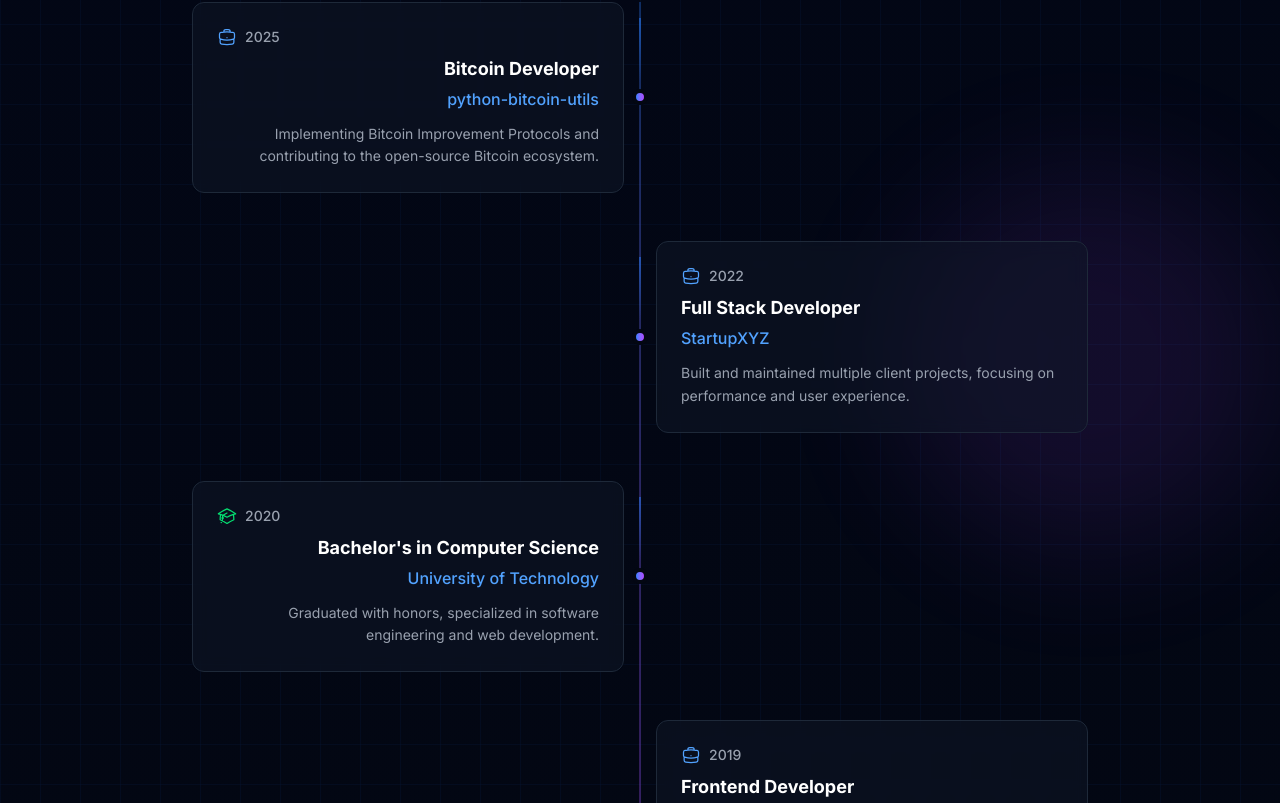
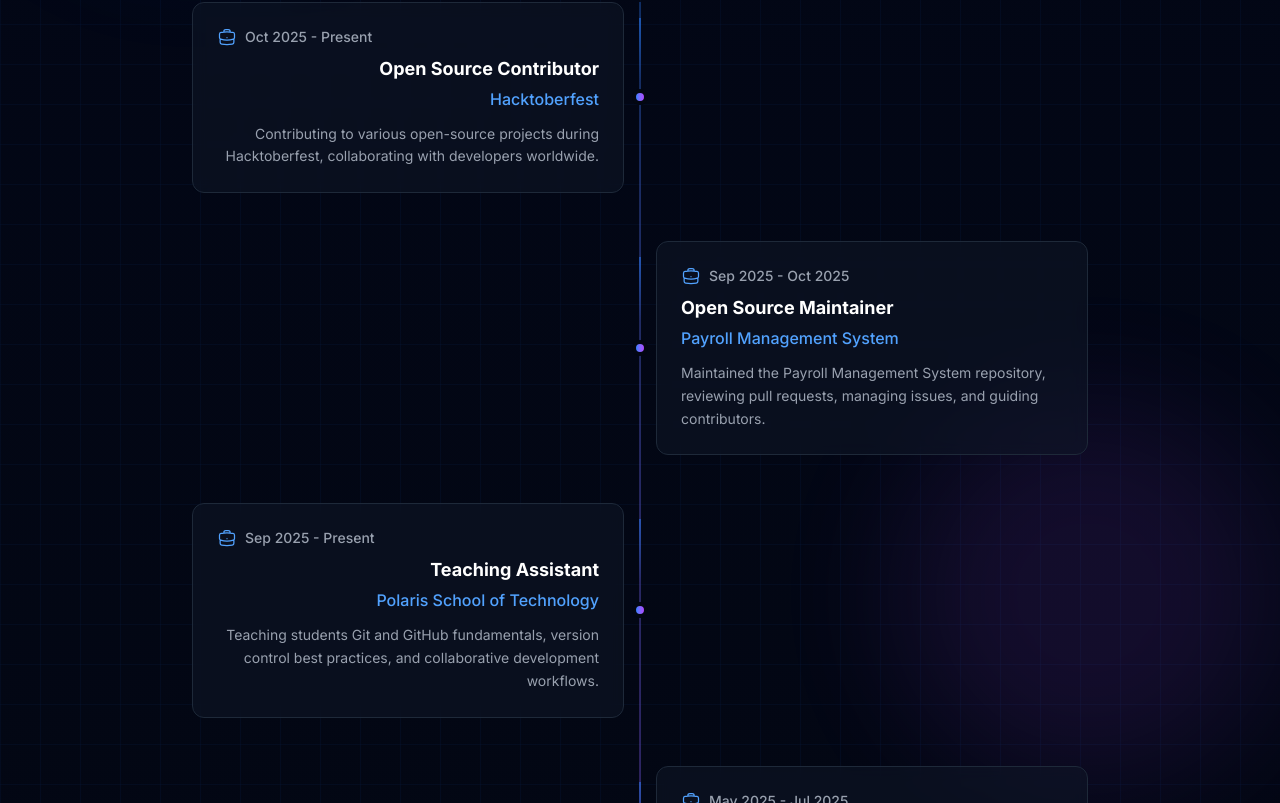
Before and after one commit to JAGADISHSUNILPEDNEKAR/portfolio, a Next.js app: page / in a window 1280 px wide. Shown: the part 1877-2680 px from the top of the page. Built offline with nearby package versions, Linux system fonts and the light colour scheme.

Commit message:
Updated Resume and Added experience

```diff
--- a/src/components/sections/About.tsx
+++ b/src/components/sections/About.tsx
@@ -29,36 +29,45 @@
 
   const timeline = [
       {
-      year: '2025',
+        year: 'Oct 2025 - Present',
+        title: 'Open Source Contributor',
+        company: 'Hacktoberfest',
+        type: 'work',
+        description:
+          'Contributing to various open-source projects during Hacktoberfest, collaborating with developers worldwide.',
+      },
+      {
+        year: 'Sep 2025 - Oct 2025',
+        title: 'Open Source Maintainer',
+        company: 'Payroll Management System',
+        type: 'work',
+        description:
+          'Maintained the Payroll Management System repository, reviewing pull requests, managing issues, and guiding contributors.',
+      },
+      {
+        year: 'Sep 2025 - Present',
+        title: 'Teaching Assistant',
+        company: 'Polaris School of Technology',
+        type: 'work',
+        description:
+          'Teaching students Git and GitHub fundamentals, version control best practices, and collaborative development workflows.',
+      },
+
+      {
+        year: 'May 2025 - Jul 2025',
         title: 'Bitcoin Developer',
         company: 'python-bitcoin-utils',
         type: 'work',
         description:
-        'Implementing Bitcoin Improvement Protocols and contributing to the open-source Bitcoin ecosystem.',
+          'Implemented Bitcoin Improvement Protocols and contributed to the open-source Bitcoin ecosystem.',
       },
       {
-      year: '2022',
-      title: 'Full Stack Developer',
-      company: 'StartupXYZ',
-      type: 'work',
-      description:
-        'Built and maintained multiple client projects, focusing on performance and user experience.',
-    },
-    {
-      year: '2020',
-      title: "Bachelor's in Computer Science",
-      company: 'University of Technology',
+        year: '2024 - 2028',
+        title: "Bachelor of Technology in Computer Science",
+        company: 'Polaris School of Technology',
         type: 'education',
         description:
-        'Graduated with honors, specialized in software engineering and web development.',
-    },
-    {
-      year: '2019',
-      title: 'Frontend Developer',
-      company: 'Digital Agency Pro',
-      type: 'work',
-      description:
-        'Started career focusing on modern frontend technologies and responsive design.',
+          'Pursuing B.Tech with specialization in AI/ML. Expected graduation in 2028.',
       },
     ];
 
```
Also changed, not shown: 1 other file (tests, documents, lock files or other folders). Lines whose indentation alone changed are shown as unchanged.
